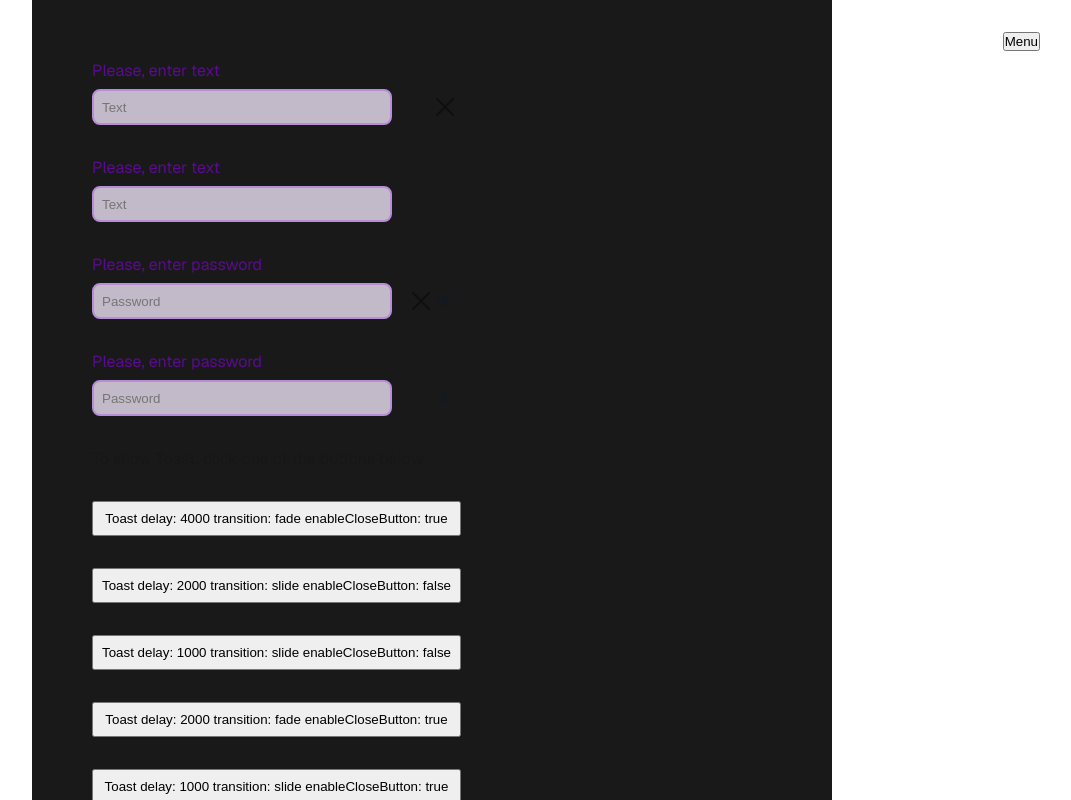
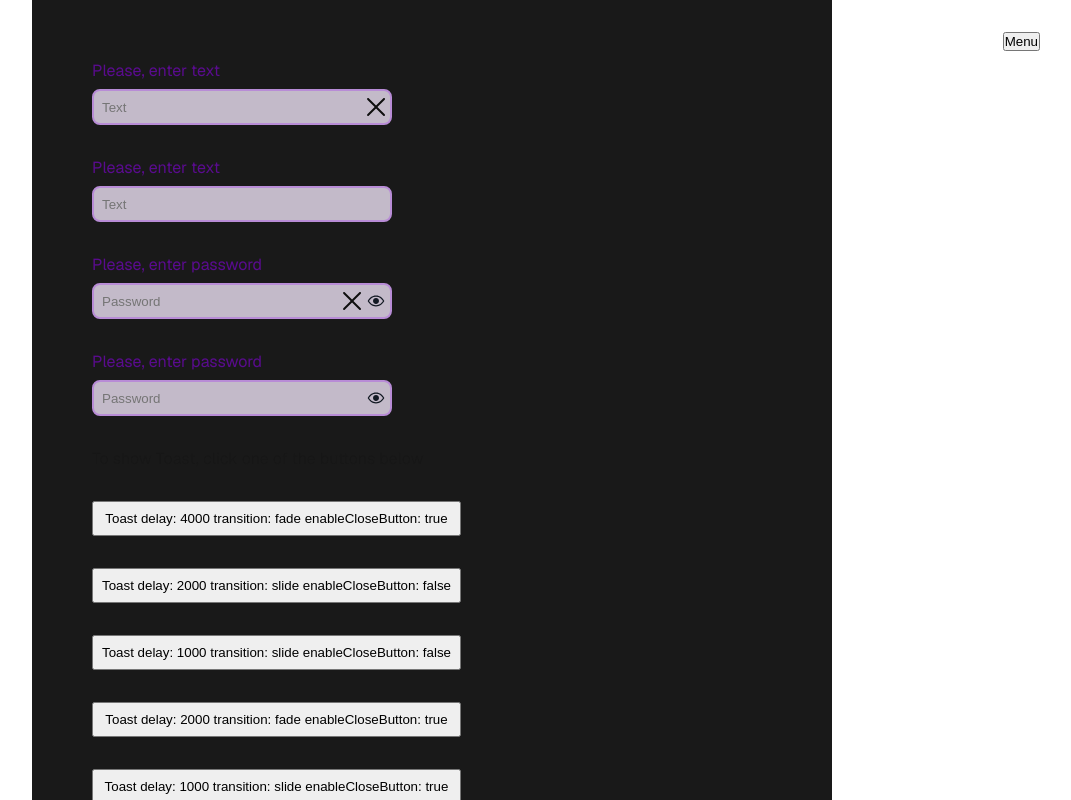
Before and after one commit to rtt2018/components-develops-today, a Next.js app: page / in a window 1280 px wide. Shown: the top 800 px of the page, without its empty margins (208-1279 px from the left). Built offline with nearby package versions, Linux system fonts and the light colour scheme.

Commit message:
fix: label width

```diff
--- a/src/components/Input/Input.module.css
+++ b/src/components/Input/Input.module.css
@@ -5,6 +5,7 @@
   position: relative;
   color: #5a0b8f;
   gap: 8px;
+  width: 300px;
 }
 
 .inputField {
--- a/src/components/SidebarMenu/SidebarMenu.module.css
+++ b/src/components/SidebarMenu/SidebarMenu.module.css
@@ -5,7 +5,6 @@
   border: solid 2px whitesmoke;
   display: flex;
   right: -240px;
-  /* transform: translateX(100%); */
   transition: right 0.5s ease-in;
 }
 
```
